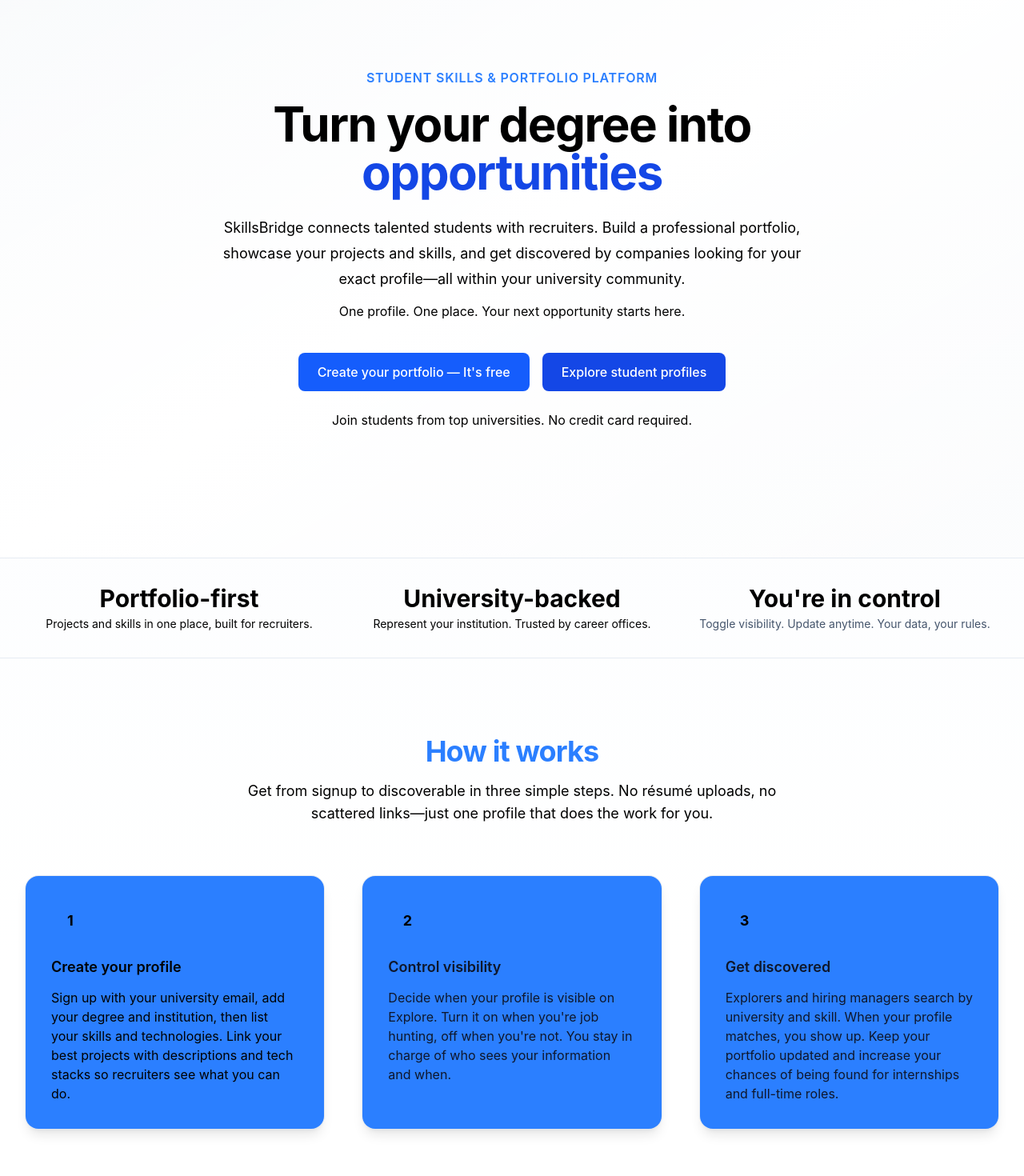
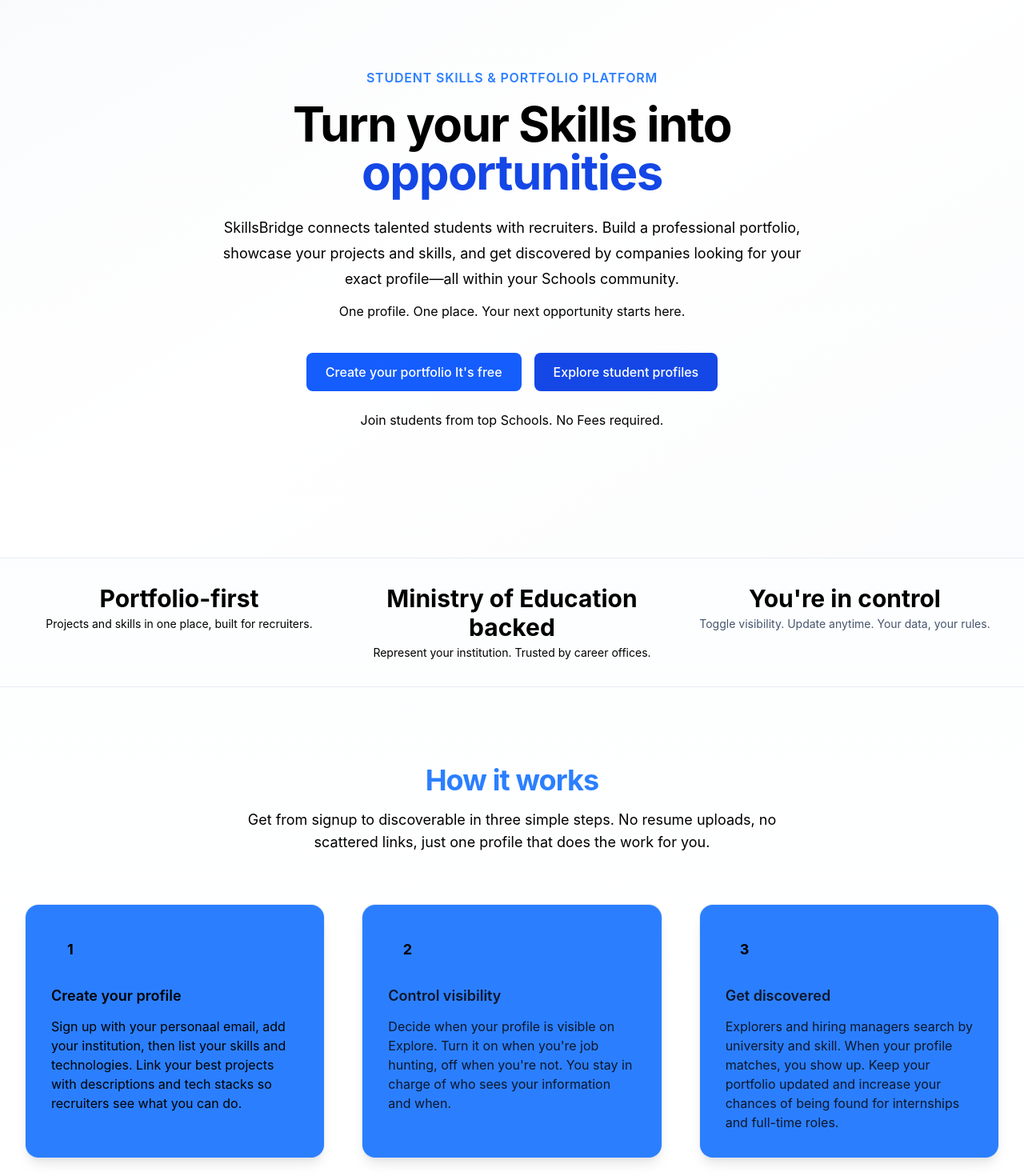
Before and after one commit to leeladiv/SkillsBridge, a Vue app in the folder Frontend/SkillsBridge/: page / in a window 1280 px wide. Shown: the part 140-1610 px from the top of the page at 80% size. Built offline with nearby package versions, Linux system fonts and the light colour scheme.

Commit message:
make some changes

```diff
--- a/Frontend/SkillsBridge/src/views/AboutView.vue
+++ b/Frontend/SkillsBridge/src/views/AboutView.vue
@@ -23,13 +23,13 @@
         <h2 class="text-xl font-semibold text-slate-900">Our mission</h2>
         <p class="mt-4 text-lg leading-8 text-slate-700">
           {{ APP_NAME }} is built for the way hiring works today. We believe that every student deserves a clear,
-          professional way to showcase their work—and that recruiters deserve a better way to find talent by
-          university and skill.
+          professional way to showcase their work and that recruiters deserve a better way to find talent by
+          schools and skill.
         </p>
         <p class="mt-4 text-slate-700">
-          Whether you're a computer science major with side projects, a design student with a strong portfolio, or
+          Whether you're a computer science major with side projects, a design student with a strong portfolio, a high school student with unique skills, or
           any student with skills to show, {{ APP_NAME }} gives you one place to put it all. Your profile is
-          built around your university identity, so you're discoverable in a context that matters to employers.
+          built around your schools identity, so you're discoverable in a context that matters to employers.
         </p>
         <p class="mt-4 text-slate-700">
           For explorers, {{ APP_NAME }} is a focused talent pool: filter by institution and skills, see only
@@ -67,7 +67,7 @@
       <section class="mx-auto mt-16 max-w-3xl border-t border-slate-200 pt-16">
         <h2 class="text-xl font-semibold text-slate-900">Get in touch</h2>
         <p class="mt-4 text-slate-600">
-          Questions about {{ APP_NAME }}? We'd love to hear from you. Reach out to your university's career office
+          Questions about {{ APP_NAME }}? We'd love to hear from you. Reach out to your school's career office
           or contact us through the platform.
         </p>
         <div class="mt-6 flex gap-4">
--- a/Frontend/SkillsBridge/src/views/LandingView.vue
+++ b/Frontend/SkillsBridge/src/views/LandingView.vue
@@ -19,7 +19,7 @@
               Student Skills & Portfolio Platform
             </p>
             <h1 class="mt-4 text-4xl font-bold tracking-tight text-black sm:text-5xl lg:text-6xl">
-              Turn your degree into
+              Turn your Skills into
               <span class="bg-linear-to-r from-primary-600 text-blue-700 to-academic-navy bg-clip-text text-3x1">
                 opportunities
               </span>
@@ -27,21 +27,21 @@
             <p class="mt-6 text-lg leading-8 text-black">
               {{ APP_NAME }} connects talented students with recruiters. Build a professional portfolio,
               showcase your projects and skills, and get discovered by companies looking for your exact profile—all
-              within your university community.
+              within your Schools community.
             </p>
             <p class="mt-3 text-black">
               One profile. One place. Your next opportunity starts here.
             </p>
             <div class="mt-10 flex flex-wrap items-center justify-center text-black gap-4">
               <BaseButton size="lg" @click="$router.push({ name: 'Register' })">
-                Create your portfolio — It's free
+                Create your portfolio  It's free
               </BaseButton>
               <BaseButton variant="secondary" class=" text-black " size="lg" @click="$router.push({ name: 'Explore' })">
                 Explore student profiles
               </BaseButton>
             </div>
             <p class="mt-6 text-md text-black">
-              Join students from top universities. No credit card required.
+              Join students from top Schools. No Fees required.
             </p>
           </div>
         </div>
@@ -56,7 +56,7 @@
               <p class="mt-1 text-sm text-black">Projects and skills in one place, built for recruiters.</p>
             </div>
             <div>
-              <p class="text-2xl font-bold text-academic-navy sm:text-3xl">University-backed</p>
+              <p class="text-2xl font-bold text-academic-navy sm:text-3xl">Ministry of Education backed</p>
               <p class="mt-1 text-sm text-black">Represent your institution. Trusted by career offices.</p>
             </div>
             <div>
@@ -75,7 +75,7 @@
               How it works
             </h2>
             <p class="mx-auto mt-4 max-w-2xl text-lg text-black">
-              Get from signup to discoverable in three simple steps. No résumé uploads, no scattered links—just one
+              Get from signup to discoverable in three simple steps. No resume uploads, no scattered links, just one
               profile that does the work for you.
             </p>
           </div>
@@ -86,7 +86,7 @@
               </div>
               <h3 class="mt-5 text-lg font-semibold text-black">Create your profile</h3>
               <p class="mt-3 text-black">
-                Sign up with your university email, add your degree and institution, then list your skills and
+                Sign up with your personaal email, add your institution, then list your skills and
                 technologies. Link your best projects with descriptions and tech stacks so recruiters see what you
                 can do.
               </p>
```
